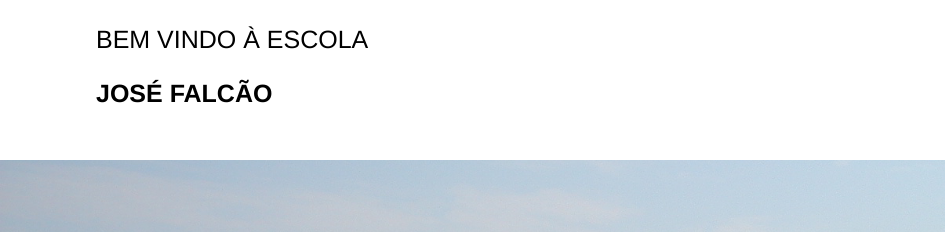
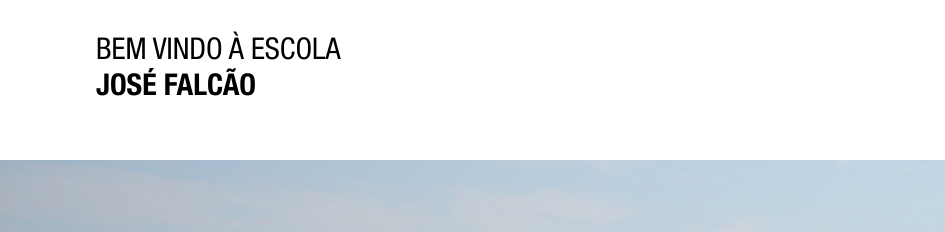
Before and after one commit to jeKnowledge/jfalcao-v2, a plain HTML site: page index.html in a window 1280 px wide. Shown: the top 232 px of the page, 0-945 px from the left. Drawn offline with Linux system fonts and the light colour scheme.

Commit message:
adds css fonts

```diff
--- a/style.css
+++ b/style.css
@@ -4,16 +4,32 @@ html, body {
   overflow: hidden;
 }
 
+@font-face{
+  font-family: HelveticaCondensedBold;
+  src: url(HelveticaNeueLTCom-BdCn.ttf);
+}
+
+@font-face{
+  font-family: HelveticaCondensed;
+  src: url(HelveticaNeueLTCom-Cn.ttf);
+}
 
 /*HEADER */
 
 #header{
   height: 20%;
+  margin: 35px 0 0 7.5%;
+
 }
 #header p{
-  margin-left: 7.5%;
-  font-size: 25px;
-  font-family: Helvetica, Arial;
+  margin:0;
+  padding: 0;
+  font-size: 30px;
+  font-family: HelveticaCondensed;
+}
+
+#header p b {
+  font-family: HelveticaCondensedBold;
 }
 
 #header img{
```
Also changed, not shown: HelveticaNeueLTCom-BdCn.ttf (added), HelveticaNeueLTCom-Cn.ttf (added), 1 other file.
